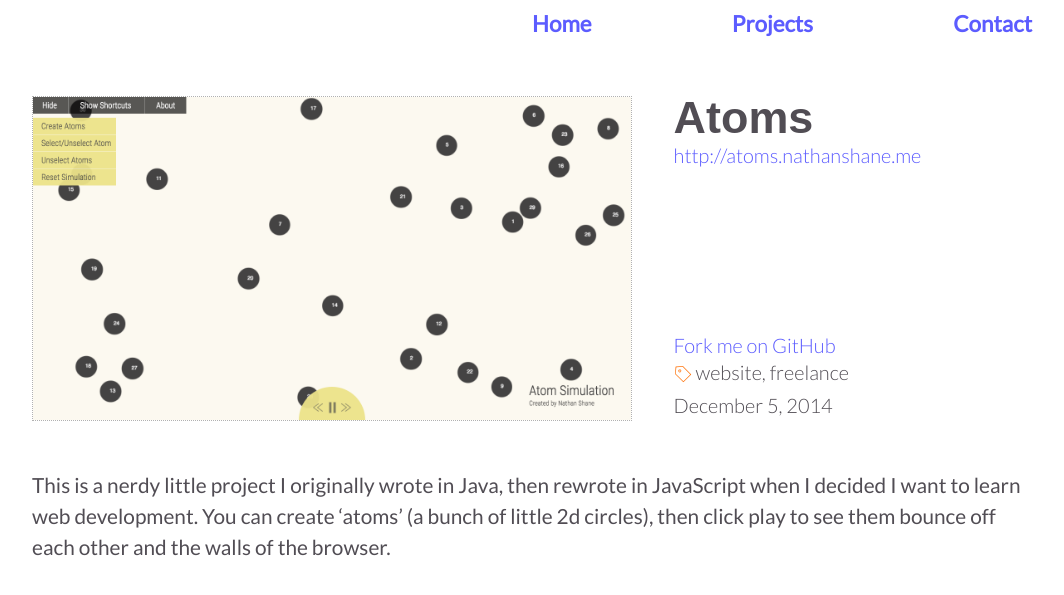
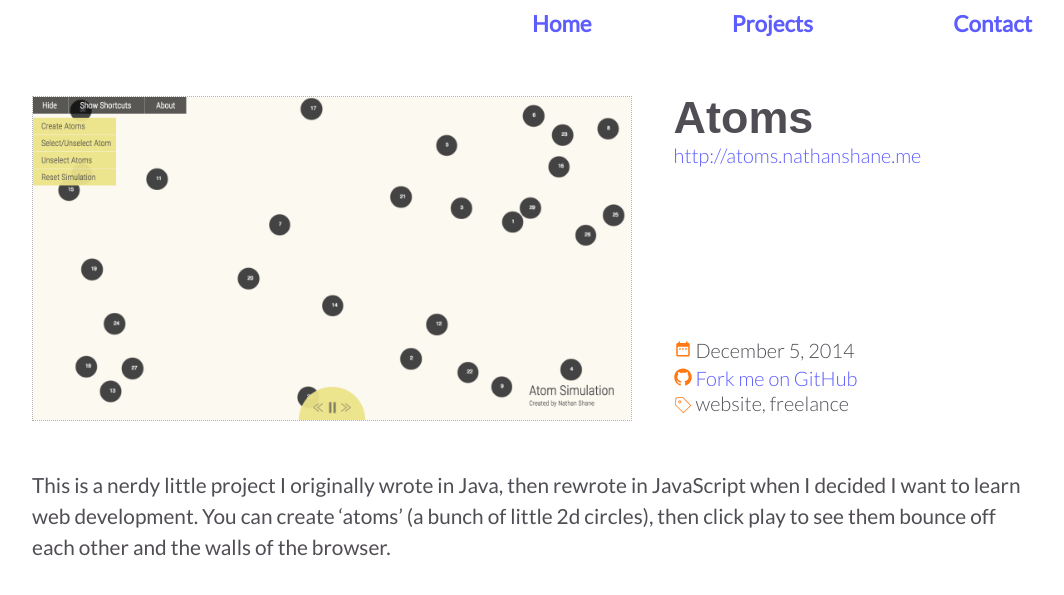
Before and after one commit to nwshane/nwshane.github.io, a Jekyll site: the page built from projects/_posts/2014-12-05-atoms.markdown, in a window 1280 px wide. Shown: the top 595 px of the page, without its empty margins (108-1172 px from the left). Built offline with Jekyll 4.4.1, drawn with Linux system fonts in a browser that asks for light colours; some web fonts are replaced.

Commit message:
Added icons to each item in project meta.

```diff
--- a/_layouts/project.html
+++ b/_layouts/project.html
@@ -25,43 +25,61 @@ layout: default
 
       </div>
 
-      <ul class='project-single-intro-header-meta'>
+      <ul class='project-meta'>
+
+        {% if page.date %}
+
+          <li class='project-meta-item'>
+
+            <div class='project-meta-item-icon'>
+              {% include icons/date_icon.svg %}
+            </div>
+
+            <div class='project-meta-item-content'>
+              {{ page.date | date: "%B %-d, %Y" }}
+            </div>
+
+          </li>
+
+        {% endif %}
 
         {% if page.github-url %}
 
-          <li class='project-single-intro-header-meta-item mod-github'>
-            <a class='link' href='{{ page.github-url }}'>
-              Fork me on GitHub
-            </a>
+          <li class='project-meta-item mod-github'>
+
+            <div class='project-meta-item-icon'>
+              {% include icons/github_logo.html %}
+            </div>
+
+            <div class='project-meta-item-content'>
+
+              <a class='link' href='{{ page.github-url }}'>
+                Fork me on GitHub
+              </a>
+
+            </div>
+
           </li>
 
         {% endif %}
 
         {% if page.tags %}
 
-          <li class='project-single-intro-header-meta-item'>
+          <li class='project-meta-item'>
 
-            <div class='project-tags-icon'>
+            <div class='project-meta-item-icon'>
               {% include icons/tag_icon.svg %}
             </div>
 
-            <ul class='project-tags'>
+            <ul class='project-meta-item-content'>
 
               {% for tag in page.tags %}
 
-                <li class='project-tags-item'>{{ tag }}</li>
+                <li class='project-tag'>{{ tag }}</li>
 
               {% endfor %}
             </ul>
 
-          </li>
-
-        {% endif %}
-
-        {% if page.date %}
-
-          <li class='project-single-intro-header-meta-item'>
-            {{ page.date | date: "%B %-d, %Y" }}
           </li>
 
         {% endif %}
--- a/_sass/_variables.scss
+++ b/_sass/_variables.scss
@@ -8,3 +8,5 @@ $header-height: 3rem;
 $content-side-padding: 1.4rem;
 
 $width-show-github-fork-me-banner: 1300px;
+
+$baseurl: ''
--- /dev/null
+++ b/_sass/components/_project-meta.scss
@@ -0,0 +1,41 @@
+.project-meta {
+  margin-top: 1em;
+  margin-bottom: 0;
+  font-weight: 300;
+  font-size: 0.8em;
+  padding: 0;
+
+  @media (min-width: $width-project-intro-become-horizontal) {
+    margin-top: 2em;
+  }
+}
+
+  .project-meta-item {
+    list-style-type: none;
+    margin: 0;
+    padding: 0;
+
+    line-height: 1.4em;
+  }
+
+  .project-meta-item:not(:last-child) {
+  }
+
+  .project-meta-item.mod-github {
+    @media (min-width: $width-show-github-fork-me-banner) {
+      display: none;
+    }
+  }
+
+    .project-meta-item-icon {
+      color: $secondary-color;
+      fill: currentColor;
+      width: 0.9em;
+      display: inline;
+    }
+
+    .project-meta-item-content {
+      display: inline;
+      padding: 0;
+      margin: 0;
+    }
--- a/_sass/components/_project-single.scss
+++ b/_sass/components/_project-single.scss
@@ -43,30 +43,6 @@ $width-project-intro-become-horizontal: 1050px;
         font-size: 0.8em;
       }
 
-      .project-single-intro-header-meta {
-        margin-top: 1em;
-        margin-bottom: 0;
-        font-weight: 300;
-        font-size: 0.8em;
-        padding: 0;
-
-        @media (min-width: $width-project-intro-become-horizontal) {
-          margin-top: 2em;
-        }
-      }
-
-        .project-single-intro-header-meta-item {
-          list-style-type: none;
-          margin: 0;
-          padding: 0;
-        }
-
-        .project-single-intro-header-meta-item.mod-github {
-          @media (min-width: $width-show-github-fork-me-banner) {
-            display: none;
-          }
-        }
-
     .project-single-intro-image {
       @media (min-width: $width-project-intro-become-horizontal) {
         margin-right: 2em;
--- a/_sass/components/_project-tags.scss
+++ b/_sass/components/_project-tags.scss
@@ -1,17 +1,4 @@
-.project-tags-icon {
-  color: $secondary-color;
-  fill: currentColor;
-  width: 0.9em;
-  display: inline;
-}
-
-.project-tags {
-  display: inline;
-  padding: 0;
-  margin: 0;
-}
-
-  .project-tags-item {
+  .project-tag {
     list-style-type: none;
     display: inline-block;
     font-weight: 300;
@@ -19,6 +6,6 @@
     vertical-align: text-top;
   }
 
-  .project-tags-item:not(:last-child)::after {
+  .project-tag:not(:last-child)::after {
     content: ',';
   }
--- a/css/main.scss
+++ b/css/main.scss
@@ -21,6 +21,7 @@
         'components/project-image',
         'components/project-list',
         'components/project-single',
+        'components/project-meta',
         'components/project-tags',
         'components/wrapper'
 ;
--- a/projects/index.html
+++ b/projects/index.html
@@ -41,13 +41,13 @@ title: Projects
 
       <ul class='project-tags'>
 
-        <li class='project-tags-icon'>
+        <li class='project-meta-item-icon'>
           {% include icons/tag_icon.svg %}
         </li>
 
         {% for tag in project.tags %}
 
-          <li class='project-tags-item'>{{ tag }}</li>
+          <li class='project-tag'>{{ tag }}</li>
 
         {% endfor %}
       </ul>
```
Also changed, not shown: _includes/icons/date_icon.svg (added).
